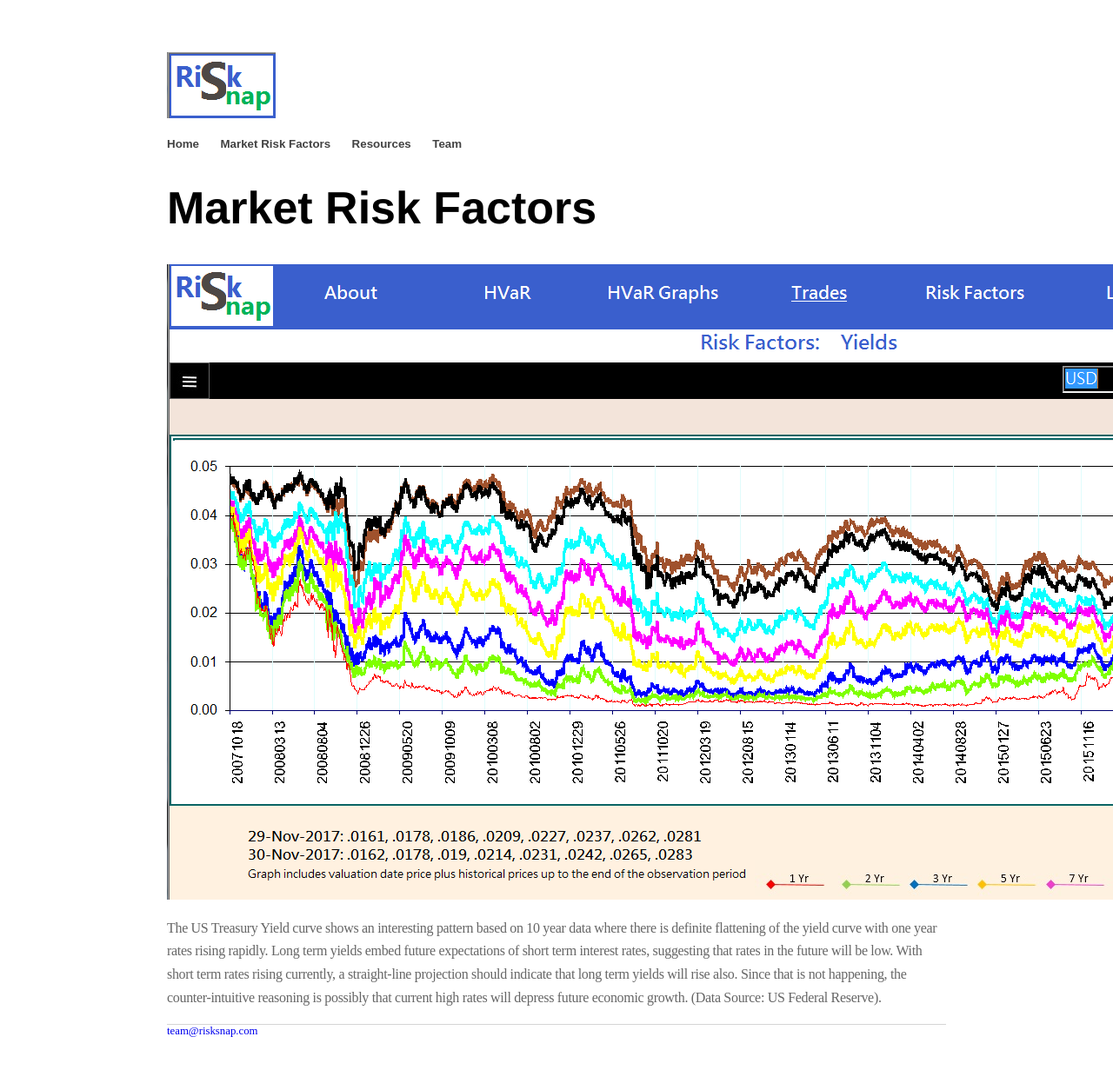
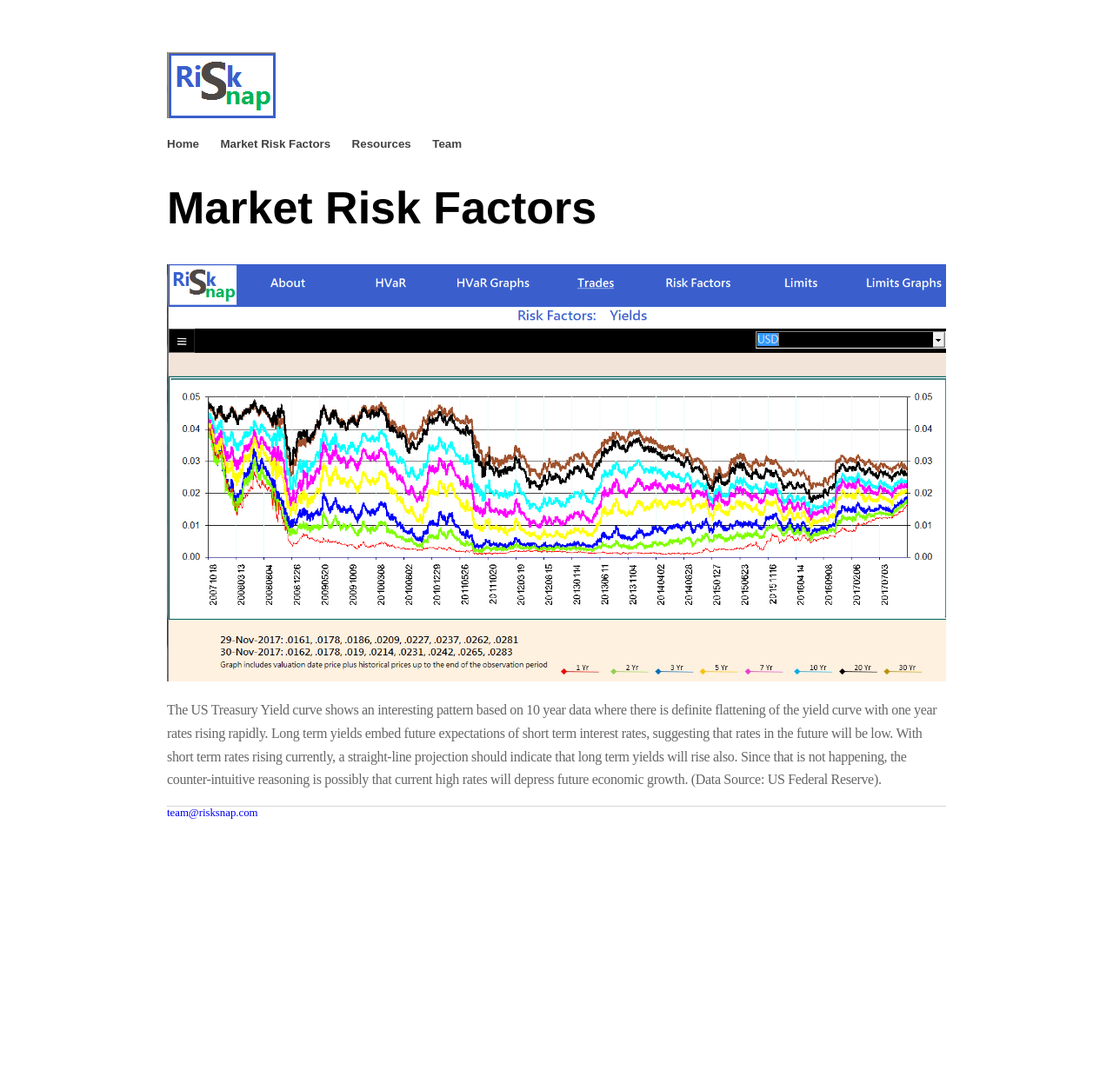
Before and after one commit to risksnap/RiskSnap, a Jekyll site: the page built from marketriskfactors/index.html, in a window 1280 px wide. Shown: the whole page at 87% size. Built offline with Jekyll 4.4.1, drawn with Linux system fonts in a browser that asks for light colours; after the commit the page ends 1003 px from its top, so only the background shows below that.

Commit message:
marketriskfactors

```diff
--- a/css/main.css
+++ b/css/main.css
@@ -1,4 +1,6 @@
 .menufont {font-family: Arial, Helvetica, sans-serif; font-size: 10pt; COLOR:#424242; }
+
+img{max-width:100%;height:auto;border:0}
 
 body {
     margin: 60px auto;
```
